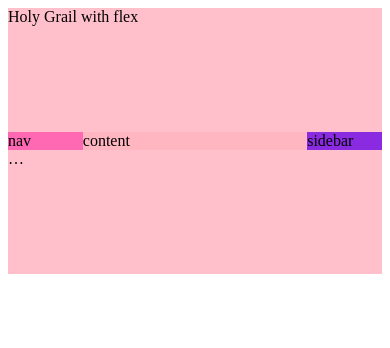
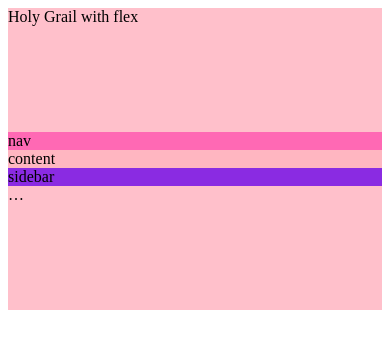
Before and after one commit to lauriekitten/DEV, a plain HTML site: page html-css/Abend3/uebung1.html in a window 390 px wide. Drawn offline with Linux system fonts and the light colour scheme.

Commit message:
Abend3/uebung1 Mobile View

```diff
--- a/html-css/Abend3/style.css
+++ b/html-css/Abend3/style.css
@@ -23,7 +23,7 @@
     width: 60%;
 
 
-                       }
+}
 
 
 .aside {
@@ -38,6 +38,27 @@
     background-color: pink;
     width: 100%;
     height: 15%;
+}
+
+/* Portrait */
+@media (max-width: 768px) {
+    .flex {
+        display: flex;
+        flex-direction: column;
+
+    }
+    .nav {
+        height: 10%;
+        width: 100%;
+    }
+    .content {
+        height: 40%;
+        width: 100%;
 
 
+    }
+    .aside {
+        height: 10%;
+        width: 100%;
+    }
 }
```
